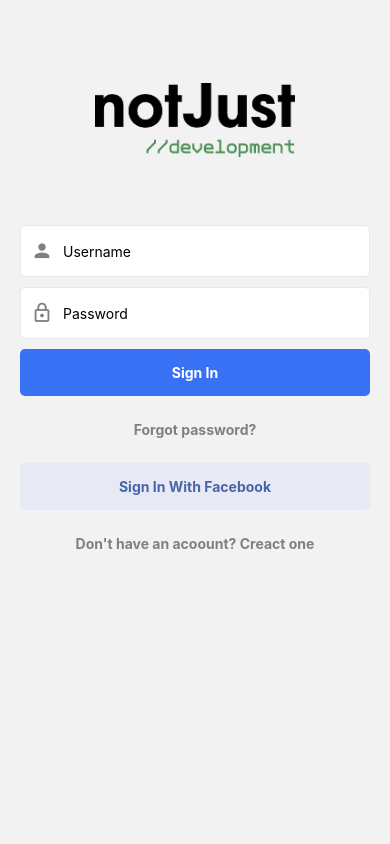
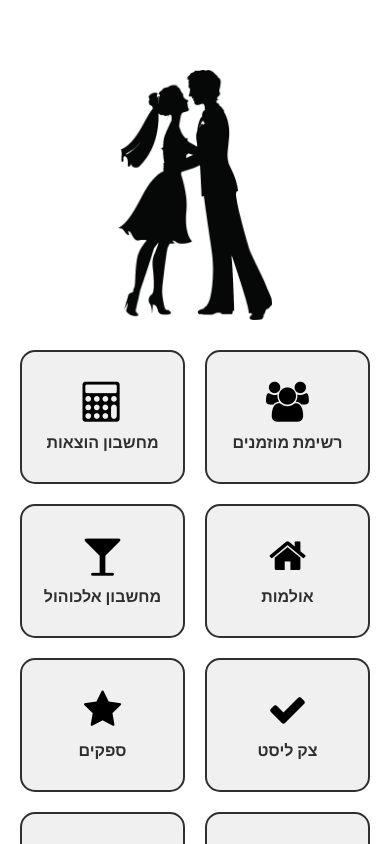
Before and after one commit to DorelBH/MOJO, a React Native app in the folder Frontend/: screen /Main in a window 390 px wide. Built offline with nearby package versions, Linux system fonts and the light colour scheme.

Commit message:
mainScreen AND alcoholcalculatorscreen

```diff
--- a/Frontend/api.js
+++ b/Frontend/api.js
@@ -1,3 +1,3 @@
-export const apiUrl = "http://172.20.10.3:3500"; //iphone
+// export const apiUrl = "http://172.20.10.3:3500"; //iphone
 // export const apiUrl = "http://10.100.102.51:3500"; //Rager
-//export const apiUrl = "http://192.168.1.242:3500"; //DorelHome
+export const apiUrl = "http://192.168.1.242:3500"; //DorelHome
--- /dev/null
+++ b/Frontend/components/CoupleLogo/CoupleLogo.js
@@ -0,0 +1,26 @@
+import React from 'react';
+import { View, Image, StyleSheet } from 'react-native';
+import Wedding_Couple from '../../assets/images/Wedding_Couple.png';
+
+const CoupleLogo = () => {
+  return (
+    <View style={CoupleLogoStyles.container}>
+      <Image source={Wedding_Couple} style={CoupleLogoStyles.image} />
+    </View>
+  );
+};
+
+const CoupleLogoStyles = StyleSheet.create({
+  container: {
+    alignItems: 'center',
+  },
+  image: {
+    maxHeight: 250,
+    maxWidth: 250,
+    resizeMode: 'contain',
+    alignSelf: 'center',
+    marginTop: 70,
+  },
+});
+
+export default CoupleLogo;
--- /dev/null
+++ b/Frontend/components/CoupleLogo/index.js
@@ -0,0 +1 @@
+export {default} from './CoupleLogo';
--- a/Frontend/components/CustomButton/CustomButton.js
+++ b/Frontend/components/CustomButton/CustomButton.js
@@ -59,6 +59,15 @@ const buttonStyles = StyleSheet.create({
         margin:5
     },
 
+    container_CALCULATE: {
+        borderColor: 'gray',
+        borderWidth: 1,
+        margin: 5,
+        alignItems: 'center',
+        alignSelf: 'center',
+        justifyContent: 'center',
+    },
+
     text:{
         fontWeight:'bold',
         color:'white',
@@ -77,6 +86,9 @@ const buttonStyles = StyleSheet.create({
     text_HALL:{
         color:'#3871F3'
     },
+    text_CALCULATE:{
+        color: 'gray'
+    },
 })
 
 export default CustomButton
--- /dev/null
+++ b/Frontend/components/MainSlots/MainSlots.js
@@ -0,0 +1,54 @@
+// MainSlots.js
+import React from 'react';
+import { View, Text, StyleSheet, TouchableOpacity, ScrollView, Dimensions } from 'react-native';
+import { FontAwesome } from '@expo/vector-icons';
+
+const MainSlots = ({ slotsData, handleSlotPress }) => {
+  const slotWidth = (Dimensions.get('window').width - 60) / 2;
+
+  return (
+    <ScrollView showsVerticalScrollIndicator={false} contentContainerStyle={SlotStyles.scrollViewContent}>
+      <View style={SlotStyles.slotContainer}>
+        {slotsData.map((item, index) => (
+          <TouchableOpacity key={index} style={[SlotStyles.slotButton, { width: slotWidth }]} onPress={() => handleSlotPress(item.action)}>
+            <FontAwesome name={item.icon} size={40} color="black" />
+            <Text style={SlotStyles.slotButtonText}>{item.slot}</Text>
+          </TouchableOpacity>
+        ))}
+      </View>
+    </ScrollView>
+  );
+};
+
+const SlotStyles = StyleSheet.create({
+  scrollViewContent: {
+    flexGrow: 1,
+    justifyContent: 'center',
+  },
+  slotContainer: {
+    flexDirection: 'row',
+    flexWrap: 'wrap',
+    justifyContent: 'center',
+    width: '100%',
+    marginTop: 20,
+  },
+  slotButton: {
+    backgroundColor: '#f0f0f0',
+    paddingVertical: 30,
+    paddingHorizontal: 20,
+    borderRadius: 15,
+    margin: 10,
+    borderWidth: 2,
+    borderColor: '#2f2f2f',
+    alignItems: 'center',
+  },
+  slotButtonText: {
+    color: '#2f2f2f',
+    fontSize: 16,
+    fontWeight: 'bold',
+    textAlign: 'center',
+    marginTop: 10,
+  },
+});
+
+export default MainSlots;
--- /dev/null
+++ b/Frontend/components/MainSlots/index.js
@@ -0,0 +1 @@
+export {default} from './MainSlots'
--- a/Frontend/navigation/index.js
+++ b/Frontend/navigation/index.js
@@ -9,6 +9,8 @@ import ForgotPasswordScreen from '../screens/ForgotPasswordScreen';
 import NewPasswordScreen from "../screens/NewPasswordScreen";
 import NewEventScreen from "../screens/NewEventScreen";
 import EditEventScreen from "../screens/EditEventScreen";
+import MainScreen from "../screens/MainScreen";
+import AlcoholCalculatorScreen from "../screens/AlcoholCalculatorScreen/AlcoholCalculatorScreen";
 
 const Stack = createNativeStackNavigator();
 
@@ -25,6 +27,8 @@ const Navigation = () => {
             <Stack.Screen name="HomeScreen" component={HomeScreen}/>
             <Stack.Screen name="NewEvent" component={NewEventScreen}/>
             <Stack.Screen name="EditEvent" component={EditEventScreen}/>
+            <Stack.Screen name="Main" component={MainScreen}/>
+            <Stack.Screen name="AlcoholCalculator" component={AlcoholCalculatorScreen}/>
 
             </Stack.Navigator>
         </NavigationContainer>
--- /dev/null
+++ b/Frontend/screens/AlcoholCalculatorScreen/index.js
@@ -0,0 +1 @@
+export {default} from './AlcoholCalculatorScreen'
--- /dev/null
+++ b/Frontend/screens/MainScreen/MainScreen.js
@@ -0,0 +1,42 @@
+// MainScreen.js
+import React from 'react';
+import { View, StyleSheet } from 'react-native';
+import CoupleLogo from '../../components/CoupleLogo';
+import MainSlots from '../../components/MainSlots';
+
+const MainScreen = ({ navigation }) => {
+  const slotsData = [
+    { slot: 'מחשבון הוצאות', icon: 'calculator' },
+    { slot: 'רשימת מוזמנים', icon: 'users' },
+    { slot: 'מחשבון אלכוהול', icon: 'glass', action: 'AlcoholCalculator' },
+    { slot: 'אולמות', icon: 'home' },
+    { slot: 'ספקים', icon: 'star' },
+    { slot: 'צק ליסט', icon: 'check' },
+    { slot: 'טיפים', icon: 'lightbulb-o' },
+    { slot: 'בחירת שירים', icon: 'music' },
+  ];
+
+  const handleSlotPress = (action) => {
+    if (action === 'AlcoholCalculator') {
+      navigation.navigate('AlcoholCalculator'); // Navigate to AlcoholCalculator screen
+    }
+    // You can handle other slot actions here if needed
+  };
+
+  return (
+    <View style={Mainstyles.container}>
+      <CoupleLogo />
+      <MainSlots slotsData={slotsData} handleSlotPress={handleSlotPress} />
+    </View>
+  );
+};
+
+const Mainstyles = StyleSheet.create({
+  container: {
+    flex: 1,
+    alignItems: 'center',
+    backgroundColor: 'white',
+  },
+});
+
+export default MainScreen;
--- /dev/null
+++ b/Frontend/screens/MainScreen/index.js
@@ -0,0 +1 @@
+export {default} from './MainScreen'
```
Also changed, not shown: Frontend/assets/images/Wedding_Couple.png (added), Frontend/components/CustomInput/CustomInput.js (line endings or trailing spaces).
